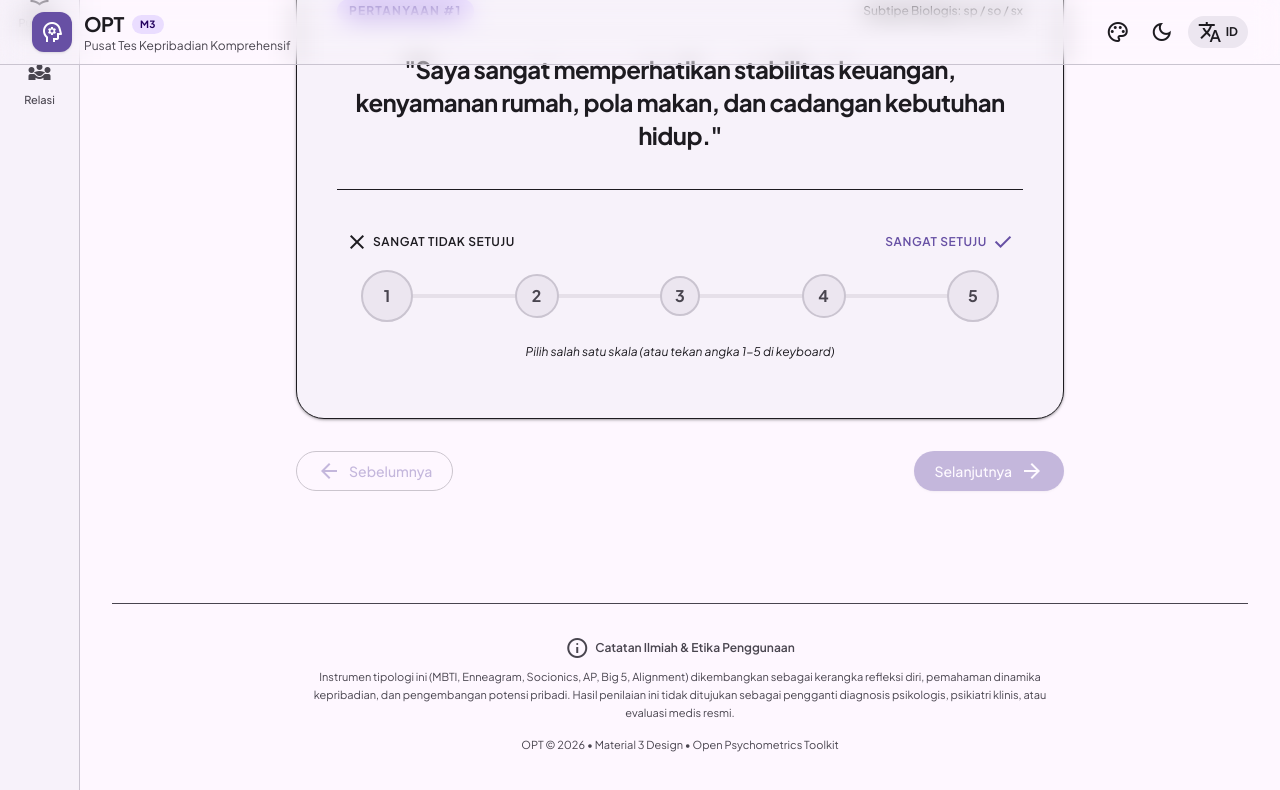
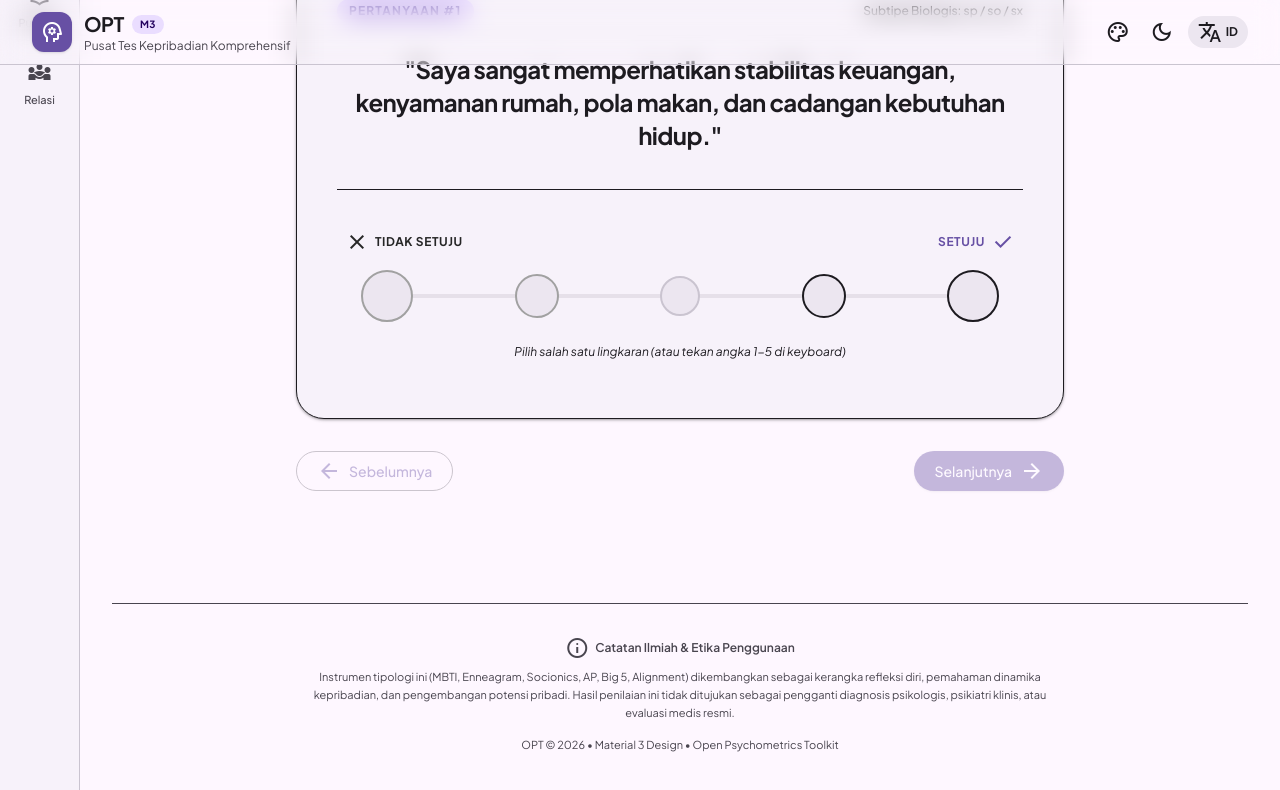
Before and after one commit to bayuharlanpriangga/OPT, a React (Vite) app: page / in a window 1280 px wide. Both pictures are taken after a click on the element 824 px from the left and 851 px from the top of the page. Shown: the part 263-1053 px from the top of the page. Built offline with nearby package versions, Linux system fonts and the light colour scheme.

Commit message:
feat: enhance M3LikertScale component with improved styling and accessibility features

```diff
--- a/src/components/m3/M3LikertScale.tsx
+++ b/src/components/m3/M3LikertScale.tsx
@@ -17,56 +17,61 @@ export const M3LikertScale: React.FC<M3LikertScaleProps> = ({
   const options = [
     {
       val: 1,
-      shortLabel: '1',
       label: { id: 'Sangat Tidak Setuju', en: 'Strongly Disagree' },
-      colorClass: 'text-error',
-      bgActiveClass: 'bg-error text-on-error',
       size: 'w-11 h-11 md:w-13 md:h-13',
+      unselectedClass:
+        'bg-surface-container-high border-2 border-neutral-400 dark:border-neutral-600 hover:border-black dark:hover:border-neutral-200 hover:bg-neutral-100 dark:hover:bg-neutral-800',
+      selectedClass:
+        'bg-black dark:bg-neutral-950 border-2 border-black dark:border-neutral-700 text-white scale-110 shadow-lg ring-4 ring-neutral-400/40',
     },
     {
       val: 2,
-      shortLabel: '2',
       label: { id: 'Tidak Setuju', en: 'Disagree' },
-      colorClass: 'text-error/80',
-      bgActiveClass: 'bg-error/80 text-white',
       size: 'w-9 h-9 md:w-11 md:h-11',
+      unselectedClass:
+        'bg-surface-container-high border-2 border-neutral-400 dark:border-neutral-600 hover:border-black dark:hover:border-neutral-200 hover:bg-neutral-100 dark:hover:bg-neutral-800',
+      selectedClass:
+        'bg-black dark:bg-neutral-950 border-2 border-black dark:border-neutral-700 text-white scale-110 shadow-lg ring-4 ring-neutral-400/40',
     },
     {
       val: 3,
-      shortLabel: '3',
       label: { id: 'Netral', en: 'Neutral' },
-      colorClass: 'text-outline',
-      bgActiveClass: 'bg-secondary text-on-secondary',
       size: 'w-8 h-8 md:w-10 md:h-10',
+      unselectedClass:
+        'bg-surface-container-high border-2 border-outline-variant hover:border-outline hover:bg-surface-container-highest',
+      selectedClass:
+        'bg-white border-2 border-neutral-300 dark:border-neutral-100 text-neutral-900 scale-110 shadow-lg ring-4 ring-neutral-300/60 dark:ring-neutral-600/60',
     },
     {
       val: 4,
-      shortLabel: '4',
       label: { id: 'Setuju', en: 'Agree' },
-      colorClass: 'text-primary/80',
-      bgActiveClass: 'bg-primary/80 text-on-primary',
       size: 'w-9 h-9 md:w-11 md:h-11',
+      unselectedClass:
+        'bg-surface-container-high border-2 border-primary/40 hover:border-primary hover:bg-primary/10',
+      selectedClass:
+        'bg-primary border-2 border-primary text-on-primary scale-110 shadow-lg ring-4 ring-primary/30',
     },
     {
       val: 5,
-      shortLabel: '5',
       label: { id: 'Sangat Setuju', en: 'Strongly Agree' },
-      colorClass: 'text-primary',
-      bgActiveClass: 'bg-primary text-on-primary',
       size: 'w-11 h-11 md:w-13 md:h-13',
+      unselectedClass:
+        'bg-surface-container-high border-2 border-primary/40 hover:border-primary hover:bg-primary/10',
+      selectedClass:
+        'bg-primary border-2 border-primary text-on-primary scale-110 shadow-lg ring-4 ring-primary/30',
     },
   ];
 
   return (
     <div className="w-full py-4 select-none">
       {/* Labels for ends */}
-      <div className="flex justify-between items-center text-xs font-semibold uppercase tracking-wider mb-4 px-2">
-        <span className="text-error/90 flex items-center gap-1">
+      <div className="flex justify-between items-center text-xs font-bold uppercase tracking-wider mb-4 px-2">
+        <span className="text-neutral-800 dark:text-neutral-200 flex items-center gap-1.5">
           <span className="material-symbols-outlined text-[16px]">close</span>
-          {language === 'id' ? 'Sangat Tidak Setuju' : 'Strongly Disagree'}
+          {language === 'id' ? 'Tidak Setuju' : 'Disagree'}
         </span>
-        <span className="text-primary flex items-center gap-1">
-          {language === 'id' ? 'Sangat Setuju' : 'Strongly Agree'}
+        <span className="text-primary flex items-center gap-1.5">
+          {language === 'id' ? 'Setuju' : 'Agree'}
           <span className="material-symbols-outlined text-[16px]">check</span>
         </span>
       </div>
@@ -74,7 +79,7 @@ export const M3LikertScale: React.FC<M3LikertScaleProps> = ({
       {/* Segmented / Circular option row */}
       <div className="relative flex items-center justify-between px-2 md:px-6">
         {/* Connecting track line */}
-        <div className="absolute left-8 right-8 top-1/2 -translate-y-1/2 h-1 bg-surface-container-highest -z-0 rounded-full" />
+        <div className="absolute left-8 right-8 top-1/2 -translate-y-1/2 h-1 bg-surface-container-highest z-0 rounded-full" />
 
         {options.map((opt) => {
           const isSelected = value === opt.val;
@@ -85,15 +90,16 @@ export const M3LikertScale: React.FC<M3LikertScaleProps> = ({
               disabled={disabled}
               onClick={() => onChange(opt.val)}
               title={opt.label[language]}
-              className={`relative z-10 flex flex-col items-center justify-center rounded-full transition-all duration-200 cursor-pointer ${
+              aria-label={opt.label[language]}
+              className={`relative z-10 flex items-center justify-center rounded-full transition-all duration-200 cursor-pointer ${
                 opt.size
               } ${
                 isSelected
-                  ? `${opt.bgActiveClass} scale-110 shadow-lg ring-4 ring-surface-container-high`
-                  : 'bg-surface-container-high text-on-surface-variant hover:scale-105 border-2 border-outline-variant hover:border-outline'
+                  ? `${opt.selectedClass} hover:scale-115`
+                  : `${opt.unselectedClass} hover:scale-105`
               }`}
             >
-              <span className="font-bold text-sm md:text-base">{opt.val}</span>
+              {/* Tanpa angka di dalam lingkaran */}
             </button>
           );
         })}
@@ -102,12 +108,14 @@ export const M3LikertScale: React.FC<M3LikertScaleProps> = ({
       {/* Text feedback indicator */}
       <div className="h-6 mt-4 text-center">
         {value ? (
-          <span className="inline-block text-xs md:text-sm font-medium text-on-surface bg-surface-container-high px-3 py-0.5 rounded-full animate-fade-in">
+          <span className="inline-block text-xs md:text-sm font-semibold text-on-surface bg-surface-container-high px-3 py-1 rounded-full shadow-xs animate-fade-in">
             {options.find((o) => o.val === value)?.label[language]}
           </span>
         ) : (
           <span className="text-xs text-outline italic">
-            {language === 'id' ? 'Pilih salah satu skala (atau tekan angka 1-5 di keyboard)' : 'Select a scale (or press keys 1-5 on your keyboard)'}
+            {language === 'id'
+              ? 'Pilih salah satu lingkaran (atau tekan angka 1-5 di keyboard)'
+              : 'Select an option (or press keys 1-5 on your keyboard)'}
           </span>
         )}
       </div>
```
